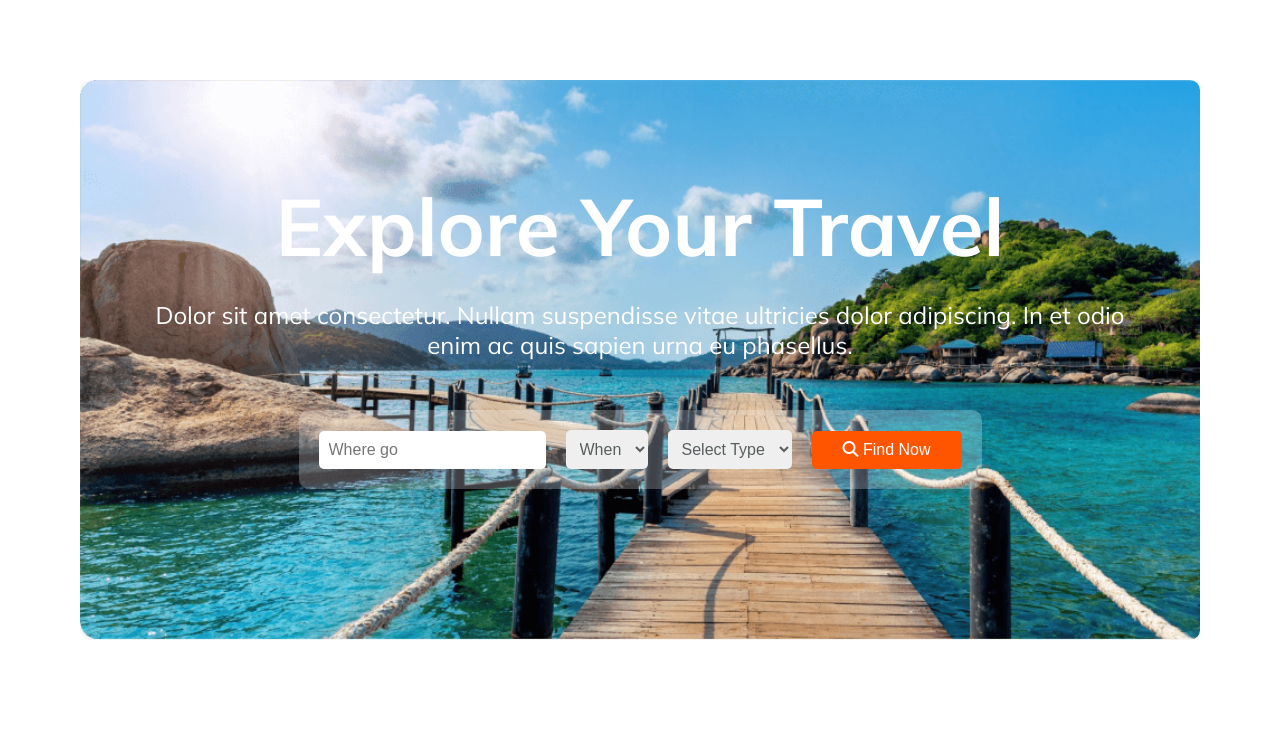
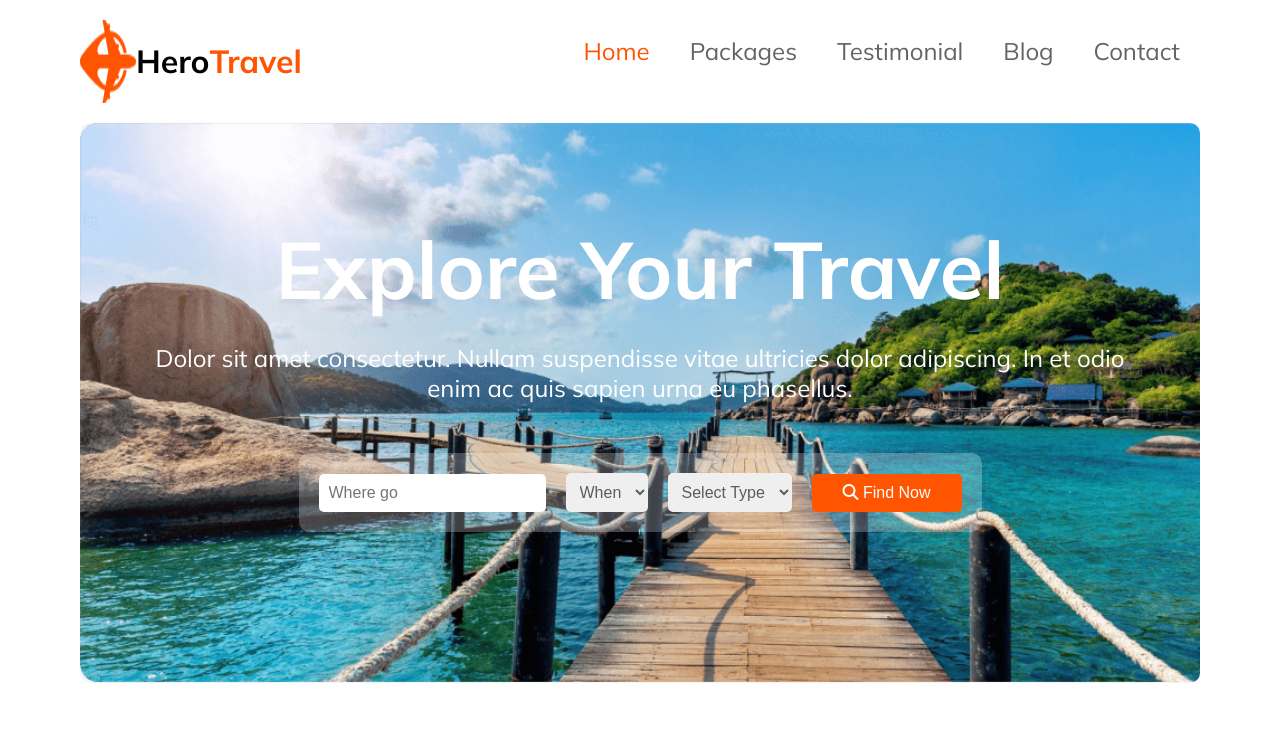
Before and after one commit to atiqurrahmancs/travel-site, a plain HTML site: page index.html in a window 1280 px wide. Shown: the top 751 px of the page. Drawn offline with Linux system fonts and the light colour scheme.

Commit message:
manu added

```diff
--- a/index.html
+++ b/index.html
@@ -9,6 +9,23 @@
          href="https://cdnjs.cloudflare.com/ajax/libs/font-awesome/6.5.2/css/all.min.css">
    </head>
    <body>
+      <header>
+         <div class="logo">
+            <img src="./Images/Group 40071 (2).png" alt="">
+            <h1>Hero</h1>
+            <h1 class="orange-text">Travel</h1>
+         </div>
+
+         <div class="menu">
+            <ul>
+               <li class="home">Home</li>
+               <li>Packages</li>
+               <li>Testimonial</li>
+               <li>Blog</li>
+               <li>Contact</li>
+            </ul>
+         </div>
+      </header>
       <main>
          <section class="head-banner">
             <h1>Explore Your Travel</h1>
--- a/style.css
+++ b/style.css
@@ -5,14 +5,34 @@ body {
    font-family: "Mulish", sans-serif;
    margin: 0;
 }
+header{
+  display: flex;
+  justify-content: space-between;
+  align-items: center;
+}
+header .menu ul{
+  margin-right: 100px;
+  display: flex;
+  gap: 40px;
+}
 
-
+header li{
+  text-decoration: none;
+  list-style: none;
+}
+header .logo {
+  display: flex;
+  margin: 20px 80px;
+}
+.home{
+  color: #FF5400;
+}
 .head-banner {
    background-image: url(./Images/Group\ 13\ \(1\)\ \(1\).png);
    background-repeat: no-repeat;
    height: 500px;
    background-size: cover;
-   margin: 80px;
+   margin: 0 80px;
    padding: 30px;
    position: relative;
    overflow: hidden;
@@ -358,6 +378,14 @@ footer p, h4{
   margin: 30px 0;
 }
 @media screen and (max-width: 768px) {
+
+  header{
+  display: block;
+}
+header .menu ul{
+  display: block;
+}
+
   .head-banner{
     margin: 20px;
     padding: 20px;
```
